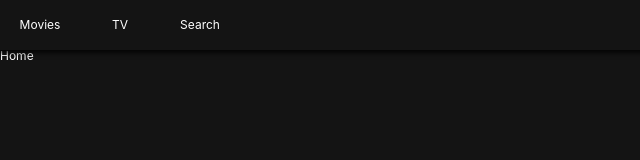
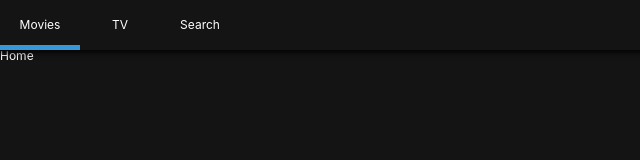
Before and after one commit to kimhan0421/nomflx, a React (Create React App) app: page / in a window 1280 px wide. Shown: the top 160 px of the page, without its empty margins (0-640 px from the left). Built offline with nearby package versions, Linux system fonts and the light colour scheme.

Commit message:
3.4 Location Aware Header

```diff
--- a/src/Components/Header.js
+++ b/src/Components/Header.js
@@ -21,9 +21,12 @@
 `;
 
 const Item = styled.li`
-  width: 80px;
-  height: 50px;
-  text-align: center;
+    width: 80px;
+    height: 50px;
+    text-align: center;
+    border-bottom: 5px solid
+        ${props => (props.current ? "#3498db": "transparent")};
+    transition: border-bottom .3s ease-in-out;
 `;
 
 const SLink = styled(Link)`
```
